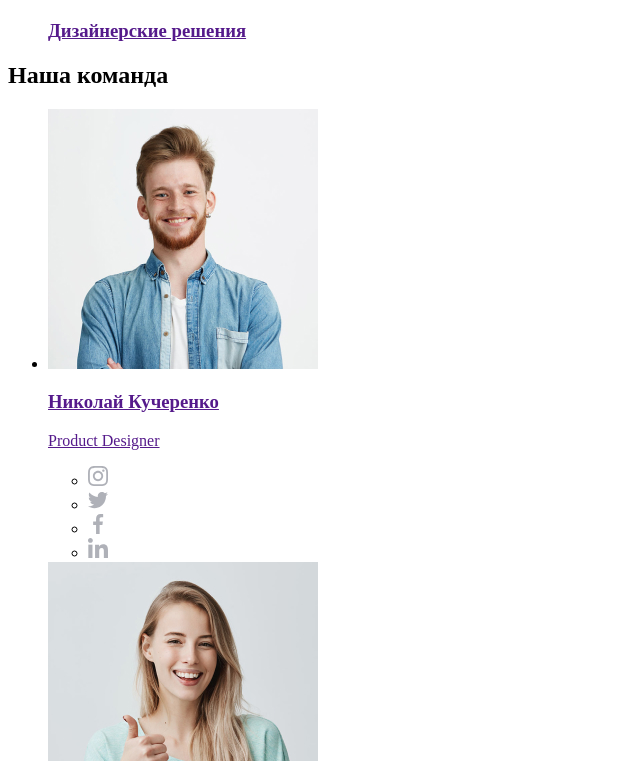
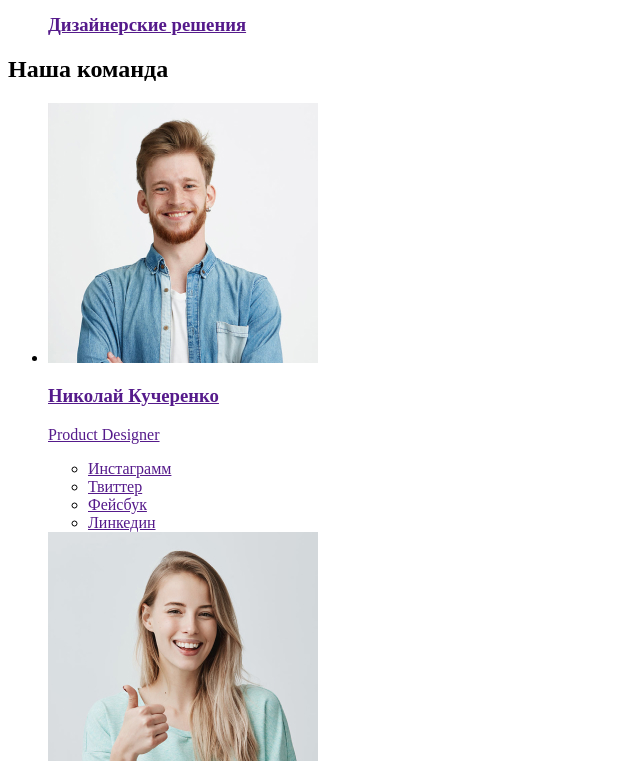
Before and after one commit to Feride-Sham/goit-markup-hw-01, a plain HTML site: page index.html in a window 1280 px wide. Shown: the part 2039-2800 px from the top of the page, without its empty margins (0-640 px from the left). Drawn offline with Linux system fonts and the light colour scheme.

Commit message:
Исправление ссылок на соц сети
Вместо логотипов в svg добавлен атрибут aria-label  в тег ссылки

```diff
--- a/index.html
+++ b/index.html
@@ -11,9 +11,7 @@
     <header>
       <!--навигация по сайту-->
       <nav>
-        <a href="/">
-          <img src="./image/logo.svg" alt="Логотип" />
-        </a>
+        <a href="/"> <span>Web</span>Studio </a>
         <ul>
           <li><a href="">Студия</a></li>
           <li><a href="">Портфолио</a></li>
@@ -52,7 +50,7 @@
 
         <ul>
           <li>
-            <img src="./image/antenna.svg" alt="" />
+            <a href=""><img src="./image/antenna.svg" alt="" /> </a>
             <h3>Внимание к деталям</h3>
             <p>
               Идейные соображения, а также начало повседневной работы по
@@ -60,7 +58,9 @@
             </p>
           </li>
           <li>
-            <img src="./image/clock.svg" alt="" />
+            <a href="">
+              <img src="./image/clock.svg" alt="" />
+            </a>
             <h3>Пунктуальность</h3>
             <p>
               Задача организации, в особенности же рамки и место обучения кадров
@@ -68,7 +68,7 @@
             </p>
           </li>
           <li>
-            <img src="./image/diagram.svg" alt="" />
+            <a href=""><img src="./image/diagram.svg" alt="" /></a>
             <h3>Планирование</h3>
             <p>
               Равным образом консультация с широким активом в значительной
@@ -76,7 +76,7 @@
             </p>
           </li>
           <li>
-            <img src="./image/astronaut.svg" alt="" />
+            <a href=""><img src="./image/astronaut.svg" alt="" /></a>
             <h3>Современные технологии</h3>
             <p>
               Значимость этих проблем настолько очевидна, что реализация
@@ -126,20 +126,16 @@
             </a>
             <ul>
               <li>
-                <a href="">
-                  <img src="./image/instagram.svg" alt="Инстаграм" />
-                </a>
+                <a href="" aria-label="Ссылка на Инстаграмм">Инстаграмм</a>
               </li>
               <li>
-                <a href=""> <img src="./image/twitter.svg" alt="Твиттер" /></a>
+                <a href="" aria-label="Ссылка на Твиттер">Твиттер</a>
               </li>
               <li>
-                <a href=""> <img src="./image/facebook.svg" alt="Фейсбук" /></a>
+                <a href="" aria-label="Ссылка на Фейсбук">Фейсбук</a>
               </li>
               <li>
-                <a href="">
-                  <img src="./image/linkedin.svg" alt="LinkedIn"
-                /></a>
+                <a href="" aria-label="Ссылка на Линкедин">Линкедин</a>
               </li>
             </ul>
           </li>
@@ -153,20 +149,16 @@
             </a>
             <ul>
               <li>
-                <a href="">
-                  <img src="./image/instagram.svg" alt="Инстаграм" />
-                </a>
+                <a href="" aria-label="Ссылка на Инстаграмм">Инстаграмм</a>
               </li>
               <li>
-                <a href=""> <img src="./image/twitter.svg" alt="Твиттер" /></a>
+                <a href="" aria-label="Ссылка на Твиттер">Твиттер</a>
               </li>
               <li>
-                <a href=""> <img src="./image/facebook.svg" alt="Фейсбук" /></a>
+                <a href="" aria-label="Ссылка на Фейсбук">Фейсбук</a>
               </li>
               <li>
-                <a href="">
-                  <img src="./image/linkedin.svg" alt="LinkedIn"
-                /></a>
+                <a href="" aria-label="Ссылка на Линкедин">Линкедин</a>
               </li>
             </ul>
           </li>
@@ -179,21 +171,18 @@
               <p>Marketing</p>
             </a>
             <ul>
+              <
               <li>
-                <a href="">
-                  <img src="./image/instagram.svg" alt="Инстаграм" />
-                </a>
+                <a href="" aria-label="Ссылка на Инстаграмм">Инстаграмм</a>
               </li>
               <li>
-                <a href=""> <img src="./image/twitter.svg" alt="Твиттер" /></a>
+                <a href="" aria-label="Ссылка на Твиттер">Твиттер</a>
               </li>
               <li>
-                <a href=""> <img src="./image/facebook.svg" alt="Фейсбук" /></a>
+                <a href="" aria-label="Ссылка на Фейсбук">Фейсбук</a>
               </li>
               <li>
-                <a href="">
-                  <img src="./image/linkedin.svg" alt="LinkedIn"
-                /></a>
+                <a href="" aria-label="Ссылка на Линкедин">Линкедин</a>
               </li>
             </ul>
           </li>
@@ -207,20 +196,16 @@
             </a>
             <ul>
               <li>
-                <a href="">
-                  <img src="./image/instagram.svg" alt="Инстаграм" />
-                </a>
+                <a href="" aria-label="Ссылка на Инстаграмм">Инстаграмм</a>
               </li>
               <li>
-                <a href=""> <img src="./image/twitter.svg" alt="Твиттер" /></a>
+                <a href="" aria-label="Ссылка на Твиттер">Твиттер</a>
               </li>
               <li>
-                <a href=""> <img src="./image/facebook.svg" alt="Фейсбук" /></a>
+                <a href="" aria-label="Ссылка на Фейсбук">Фейсбук</a>
               </li>
               <li>
-                <a href="">
-                  <img src="./image/linkedin.svg" alt="LinkedIn"
-                /></a>
+                <a href="" aria-label="Ссылка на Линкедин">Линкедин</a>
               </li>
             </ul>
           </li>
```
